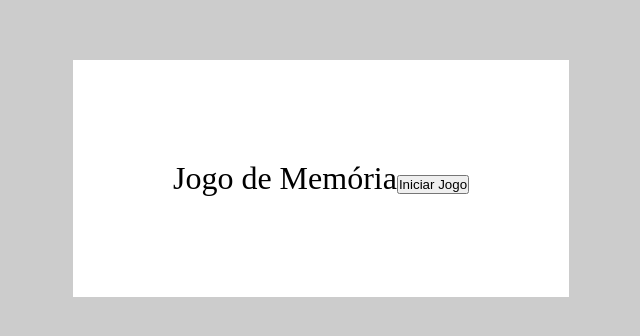
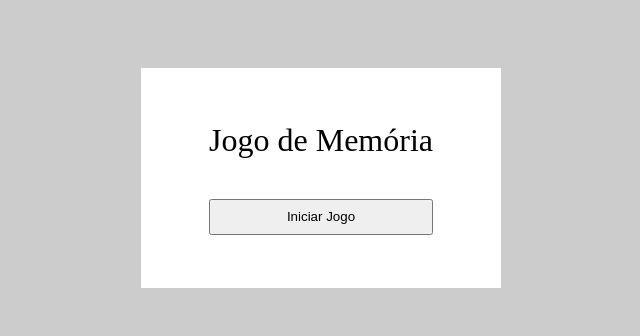
Before and after one commit to owesleymoraes/memory-game-redux, a React (Create React App) app: page / in a window 1280 px wide. Shown: the part 222-558 px from the top of the page, without its empty margins (319-959 px from the left). Built offline with nearby package versions, Linux system fonts and the light colour scheme.

Commit message:
feat: styles of the  components

```diff
--- a/src/components/DashboardButton/styles.ts
+++ b/src/components/DashboardButton/styles.ts
@@ -1,3 +1,7 @@
 import styled from 'styled-components'
 
-export const ContainerButton = styled.button``
+export const ContainerButton = styled.button`
+width: 224px;
+height: 36px;
+cursor: pointer;
+`
--- a/src/components/DashboardMenu/styles.ts
+++ b/src/components/DashboardMenu/styles.ts
@@ -1,12 +1,17 @@
 import styled from "styled-components";
 
 export const ContainerDashboardMenu = styled.div`
-    padding: 100px;
-  background-color: #FFFF;
+  display: flex;
+  flex-direction: column;
+  align-items: center;
+  justify-content: center;
+  width: 360px;
+  height: 220px;
+  background-color: #ffff;
 `;
 
 export const Title = styled.span`
-align-items: center;
-font-weight: 500;
-font-size: 32px;
-`
+  font-weight: 500;
+  font-size: 32px;
+  margin-bottom: 40px;
+`;
```
